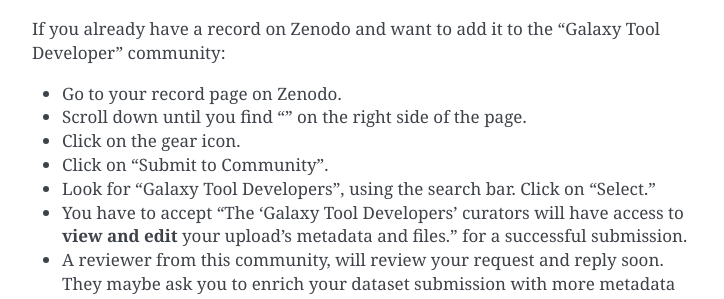
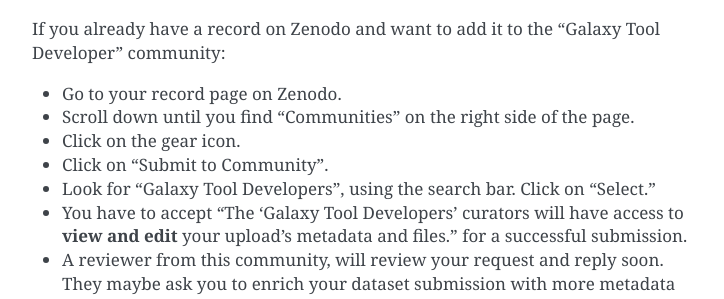
Before and after one commit to galaxy-iuc/standards, a Sphinx documentation site: the page built from docs/best_practices/tool_xml.rst, in a window 1280 px wide and 900 px high, scrolled down 4858 px. Shown: the part 155-454 px from the top of the window, without its empty margins (388-1112 px from the left). Built offline with Sphinx 7.4.7, drawn with Linux system fonts in a browser that asks for light colours.

Commit message:
update doc

```diff
--- a/docs/best_practices/tool_xml.rst
+++ b/docs/best_practices/tool_xml.rst
@@ -232,7 +232,7 @@ To upload test data to the Zenodo community:
 If you already have a record on Zenodo and want to add it to the "Galaxy Tool Developer" community:
 
 - Go to your record page on Zenodo.
-- Scroll down until you find "" on the right side of the page.
+- Scroll down until you find "Communities" on the right side of the page.
 - Click on the gear icon.
 - Click on "Submit to Community".
 - Look for "Galaxy Tool Developers", using the search bar. Click on "Select."
```
